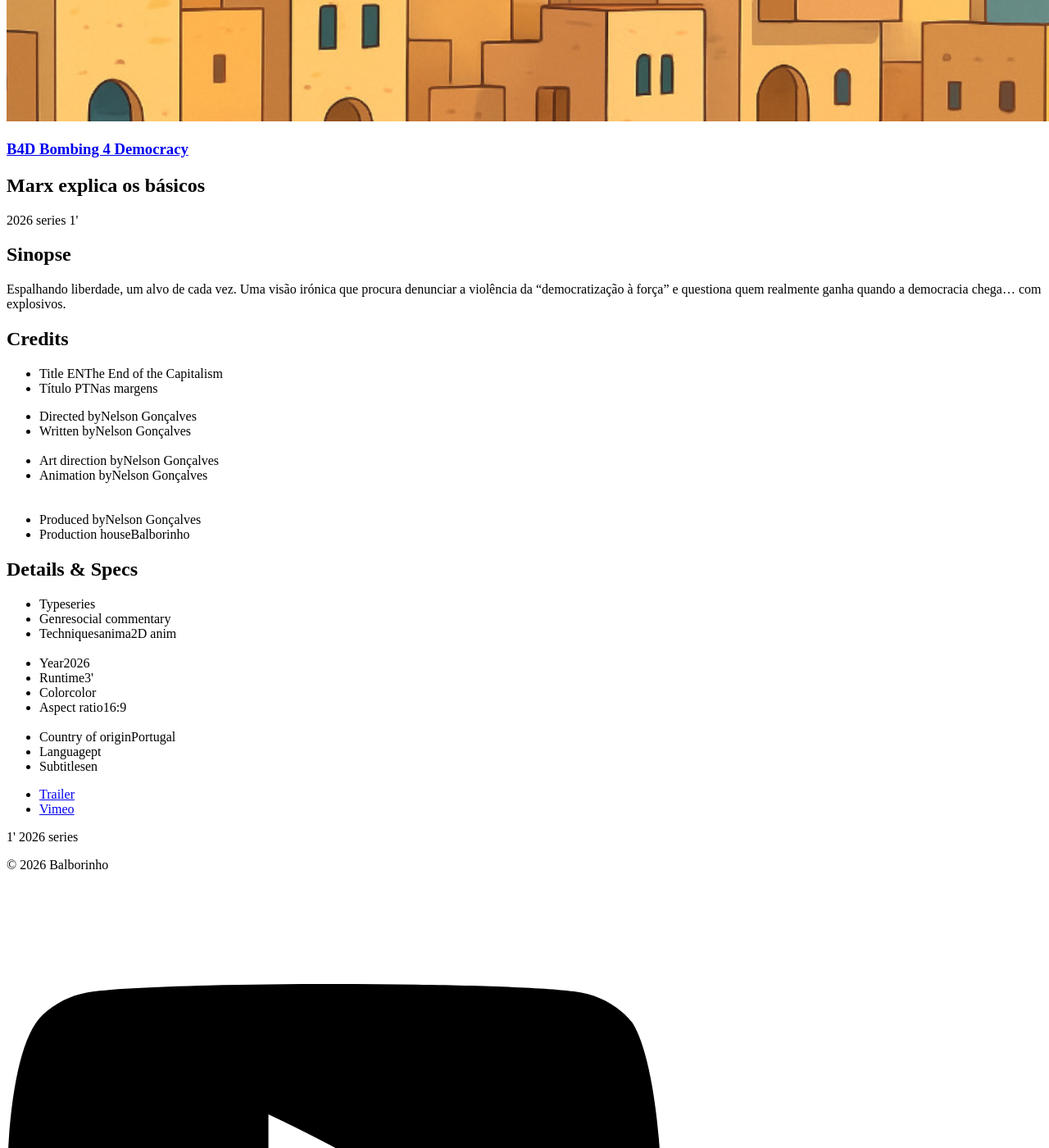
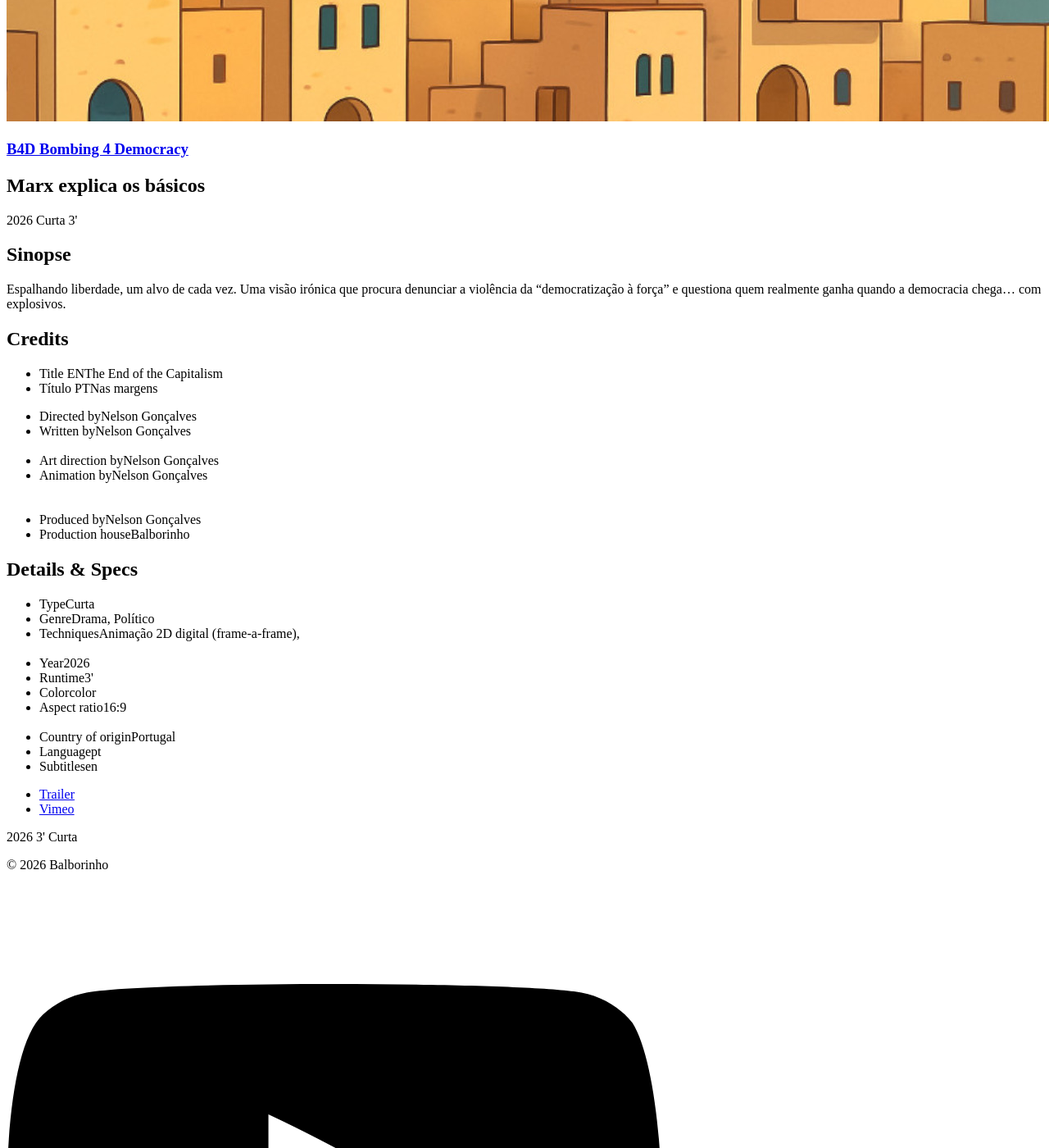
Before and after one commit to nafergo/webtest, a Jekyll site: the page built from _products/B4D-Bombing-4-Democracy.md, in a window 1280 px wide and 1400 px high, scrolled down 898 px. Shown: the whole window at 82% size. Built offline with Jekyll 4.4.1, drawn with Linux system fonts in a browser that asks for light colours.

Commit message:
Update product details for B4D Bombing 4 Democracy

```diff
--- a/_products/B4D-Bombing-4-Democracy.md
+++ b/_products/B4D-Bombing-4-Democracy.md
@@ -3,23 +3,23 @@ title: "B4D Bombing 4 Democracy"
 titulo-en: "The End of the Capitalism"
 titulo-pt: "Nas margens"
 subtitle: "Marx explica os básicos"
-type: ['2026', 'series', "1'"]
+type: ['2026', 'Curta', "3'"]
 
 assets: /static/images/products/b4d-bombing-4-democracy/
 
 date: 2026-01-30
 
-project-type: ['series']
+project-type: ['Curta']
 # TIPO Curta, Série, Curtinha
 # TYPE Short, Series, Very short
 
-genre: social commentary
+genre: Drama, Político
 # GÉNERO	Comédia, Drama, Tragédia, Fantasia, Ficção Científica, Terror/Horror, Suspense, Aventura, Romance, Mistério, Fábula, Satírico/Sátira, Experimental, Surreal/Absurdo, Poético, Psicológico, Infantil, Família, Musical, Noir, Documental (animado)
 # GENRE	Comedy, Drama, Tragedy, Fantasy, Science Fiction (Sci-Fi), Horror, Thriller, Adventure, Romance, Mystery, Fable, Satire, Experimental, Surreal/Absurd, Poetic, Psychological, Children’s, Family, Musical, Noir, Animated Documentary
 # TOM Crítica social, Político, Filosófico, Metafórico, Alegórico, Autobiográfico, Educativo, Humor negro, Irónico, Sarcástico, Contemplativo, Poético, Experimental, Abstrato, Minimalista, Sensível/Intimista, Emocional, Distópico, Utópico, Crítico, Satírico
 # TONE	Social Commentary, Political, Philosophical, Metaphorical, Allegorical, Autobiographical, Educational, Dark Humor, Ironic, Sarcastic, Contemplative, Poetic, Experimental, Abstract, Minimalist, Intimate, Emotional, Dystopian, Utopian, Critical, Satirical
 
-techniques: 'anima2D anim'
+techniques: 'Animação 2D digital (frame-a-frame),'
 # TÉCNICAS Animação 3D, Animação 2D,	Animação 2D digital (frame-a-frame),	Rotoscopia, Animação cut-out digital, Stop-motion
 # TECHNIQUES 3D animation,	2D animation, 2D digital animation (frame-by-frame), Rotoscoping, Digital cut-out animation, Stop-motion
 
```
